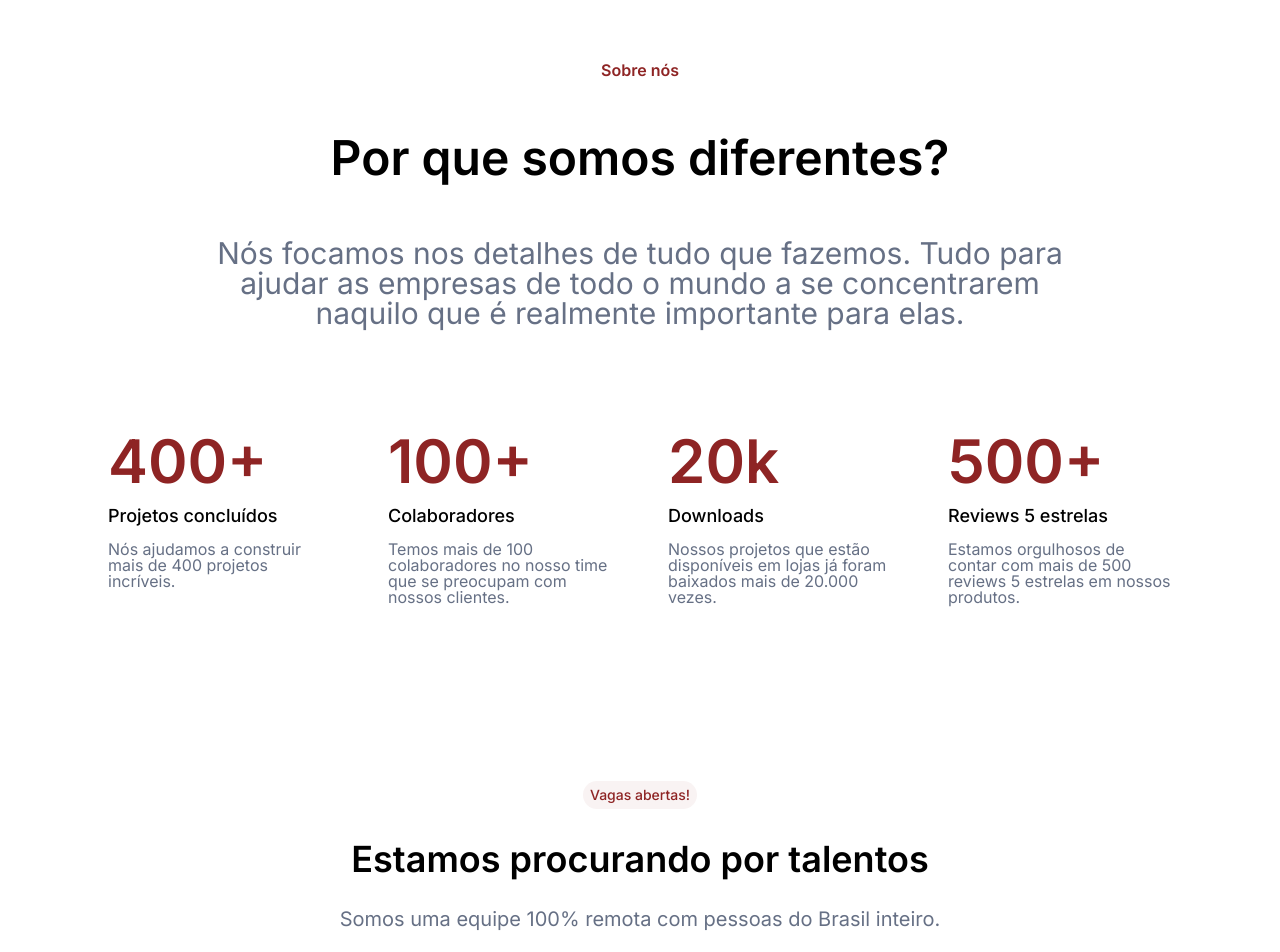
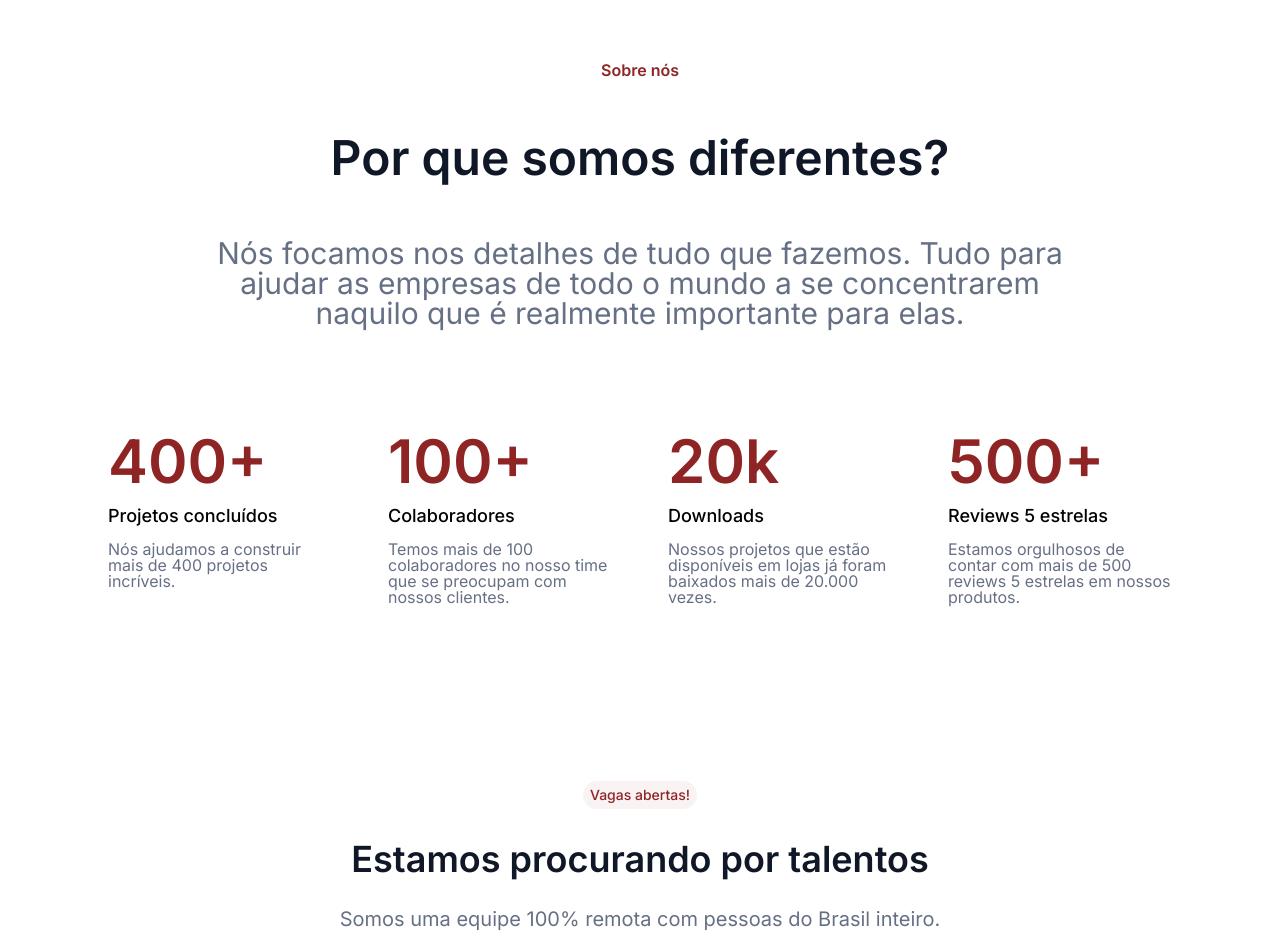
Before and after one commit to MatheusTrindade5201/DesafioAlura-OptimusTech, a plain HTML site: page index.html in a window 1280 px wide. Shown: the part 100-1052 px from the top of the page. Drawn offline with Linux system fonts and the light colour scheme.

Commit message:
correção de cores

```diff
--- a/assets/css/metricas.css
+++ b/assets/css/metricas.css
@@ -20,7 +20,7 @@
 
 .item__metrica-descricao {
     font-size: 18px;
-    color: var(--preto);
+    color: var(--cinca-escuro-2);
     font-weight: 500;
     margin-bottom: 1rem;
 }
--- a/assets/css/sobre-nos.css
+++ b/assets/css/sobre-nos.css
@@ -16,7 +16,7 @@
 }
 
 .texto__destaque--sobre {
-    color: var(--preto);
+    color: var(--cinza-escuro-2);
     font-size: 48px;
     font-weight: 600;
 }
--- a/assets/css/vagas.css
+++ b/assets/css/vagas.css
@@ -24,7 +24,7 @@
 
 .vagas__texto-destaque {
     font-size: 36px;
-    color: var(--preto);
+    color: var(--cinza-escuro-2);
     font-weight: 600;
 }
 
```
